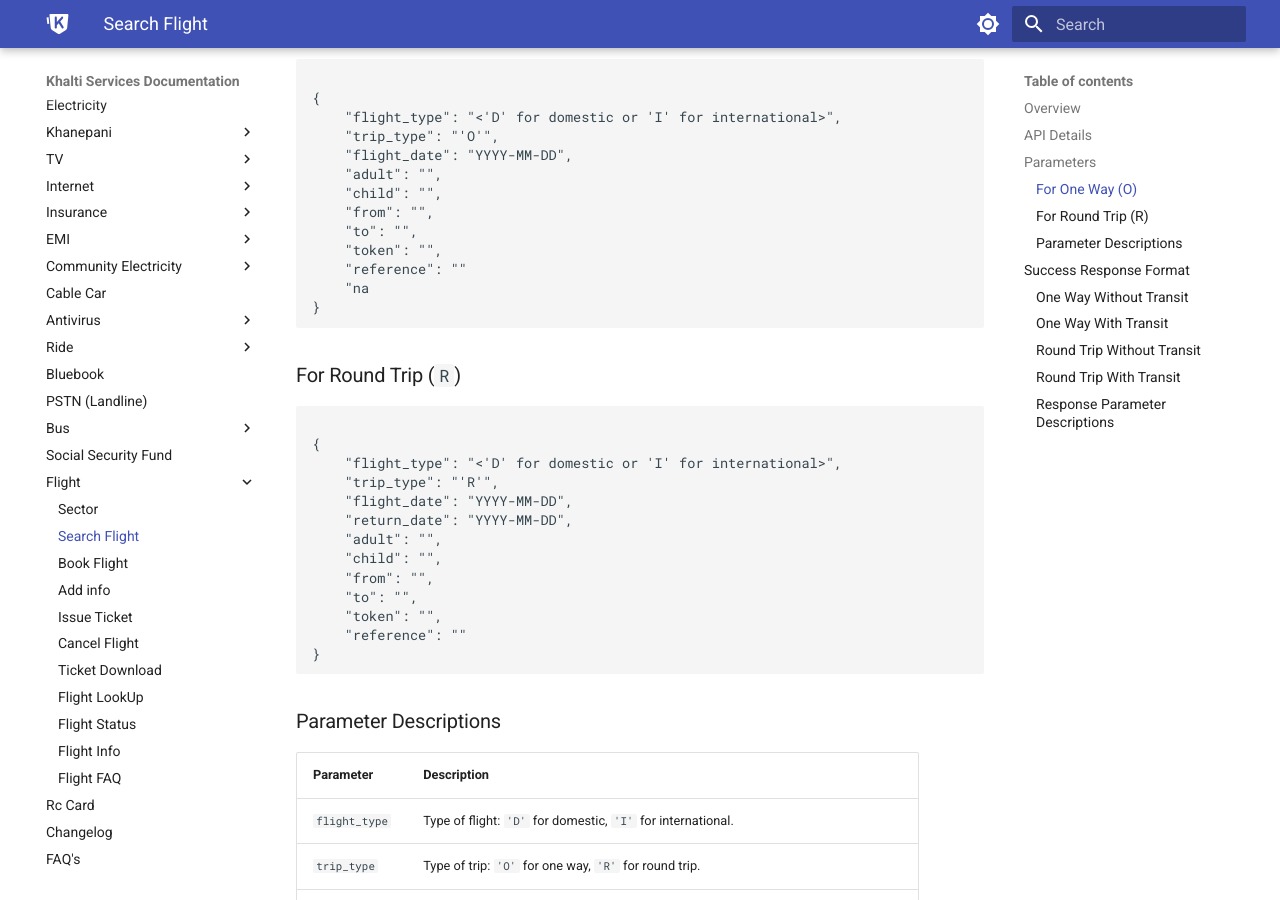
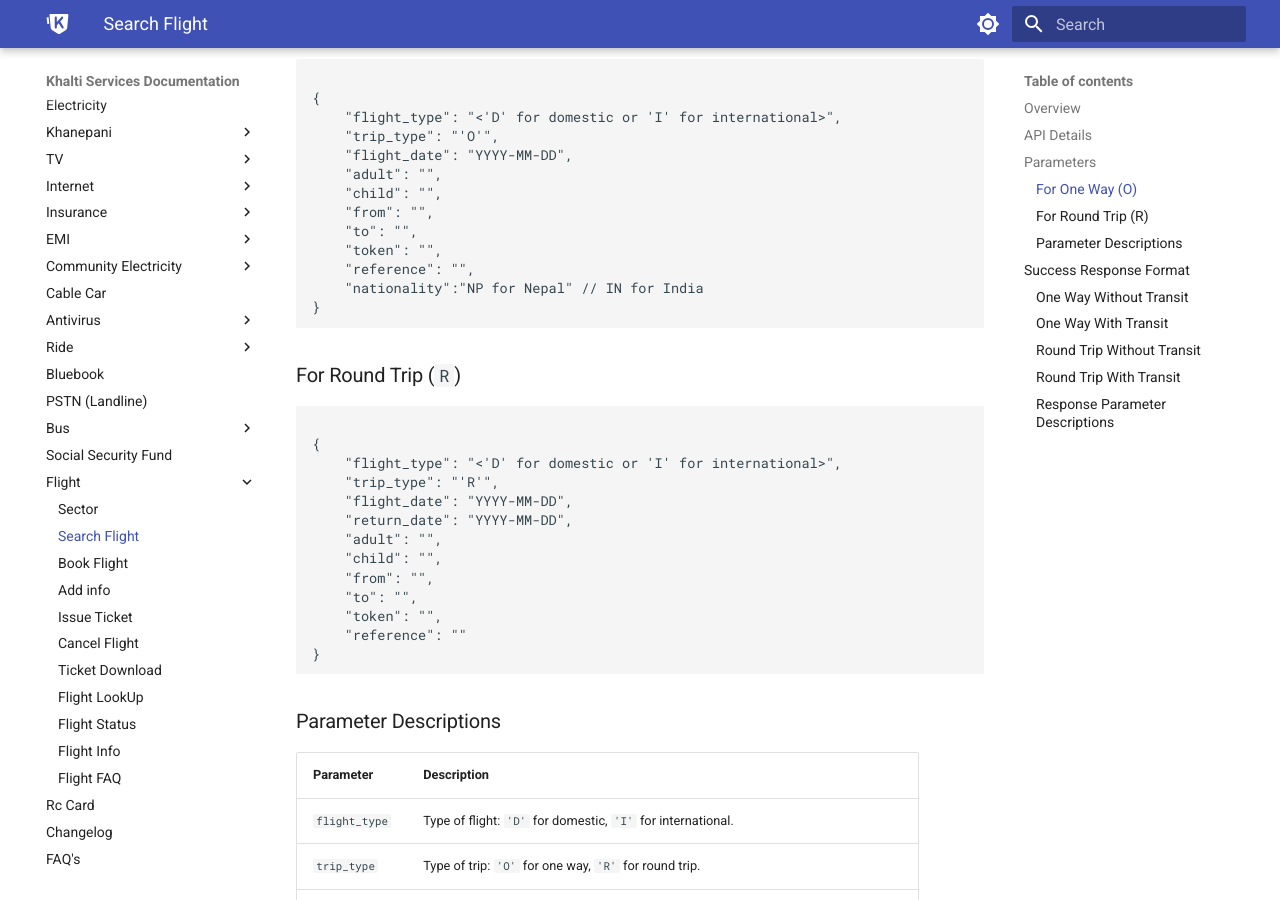
Before and after one commit to om-ghimire/serviceapi.docs.khalti.com, an MkDocs documentation site: the page built from content/flight/search.md, in a window 1280 px wide and 900 px high, scrolled down 652 px. Built offline with MkDocs 1.6.1 and Material for MkDocs 9.7.7, drawn with Linux system fonts in a browser that asks for light colours.

```diff
--- a/content/flight/search.md
+++ b/content/flight/search.md
@@ -27,8 +27,8 @@ The request parameters should be provided in JSON format. Parameters vary based
     "from": "<Origin sector code, e.g., 'PKR' for Pokhara>",
     "to": "<Destination sector code>",
     "token": "<provided_token>",
-    "reference": "<unique_identifier>"
-    "na
+    "reference": "<unique_identifier>",
+    "nationality":"NP for Nepal" // IN for India
 }
 </code></pre>
 
--- a/docs/flight/search/index.html
+++ b/docs/flight/search/index.html
@@ -3643,8 +3643,8 @@
     "from": "<Origin sector code, e.g., 'PKR' for Pokhara>",
     "to": "<Destination sector code>",
     "token": "<provided_token>",
-    "reference": "<unique_identifier>"
-    "na
+    "reference": "<unique_identifier>",
+    "nationality":"NP for Nepal" // IN for India
 }
 </code></pre>
 
```
Also changed, not shown: docs/search/search_index.json.
